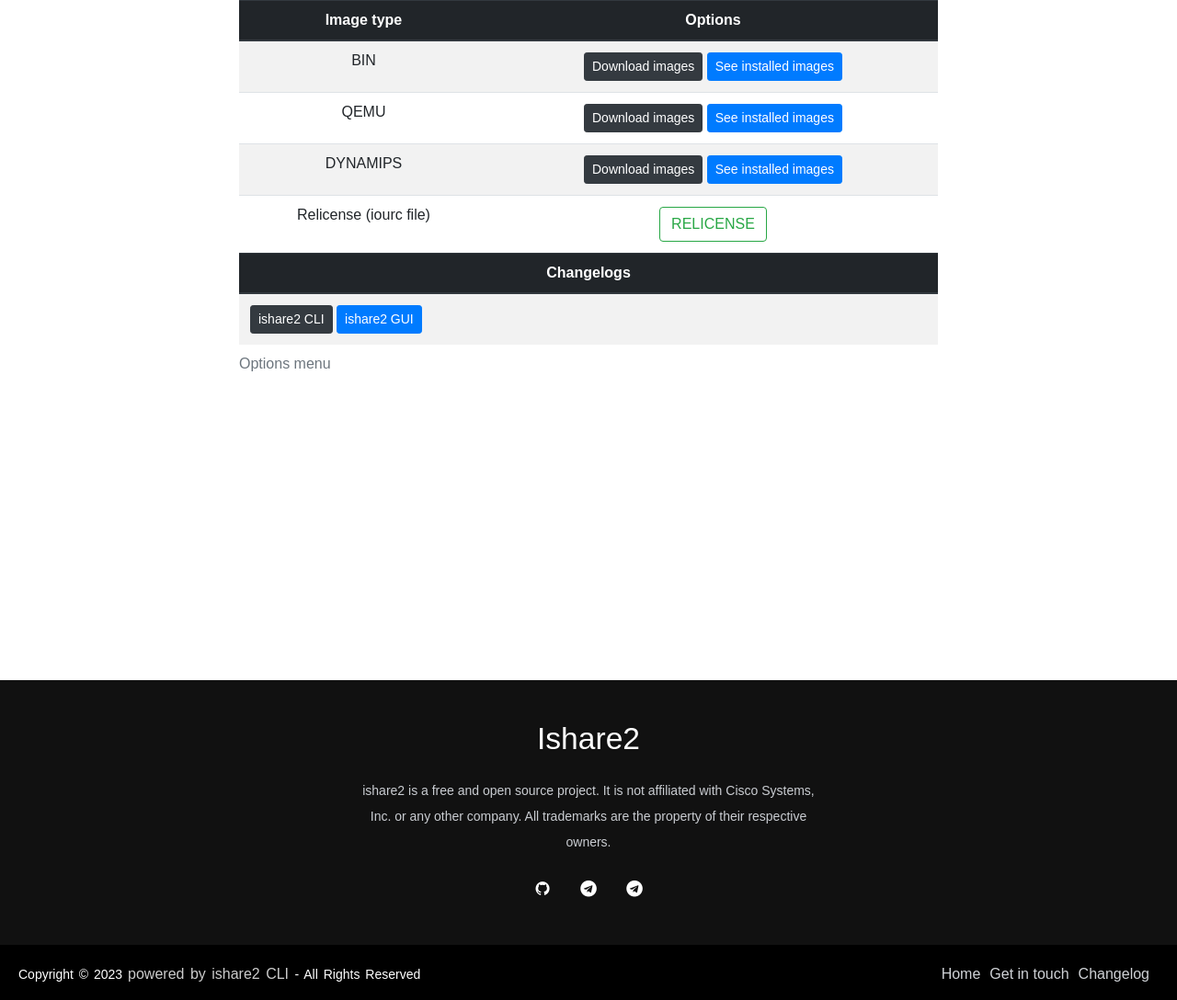
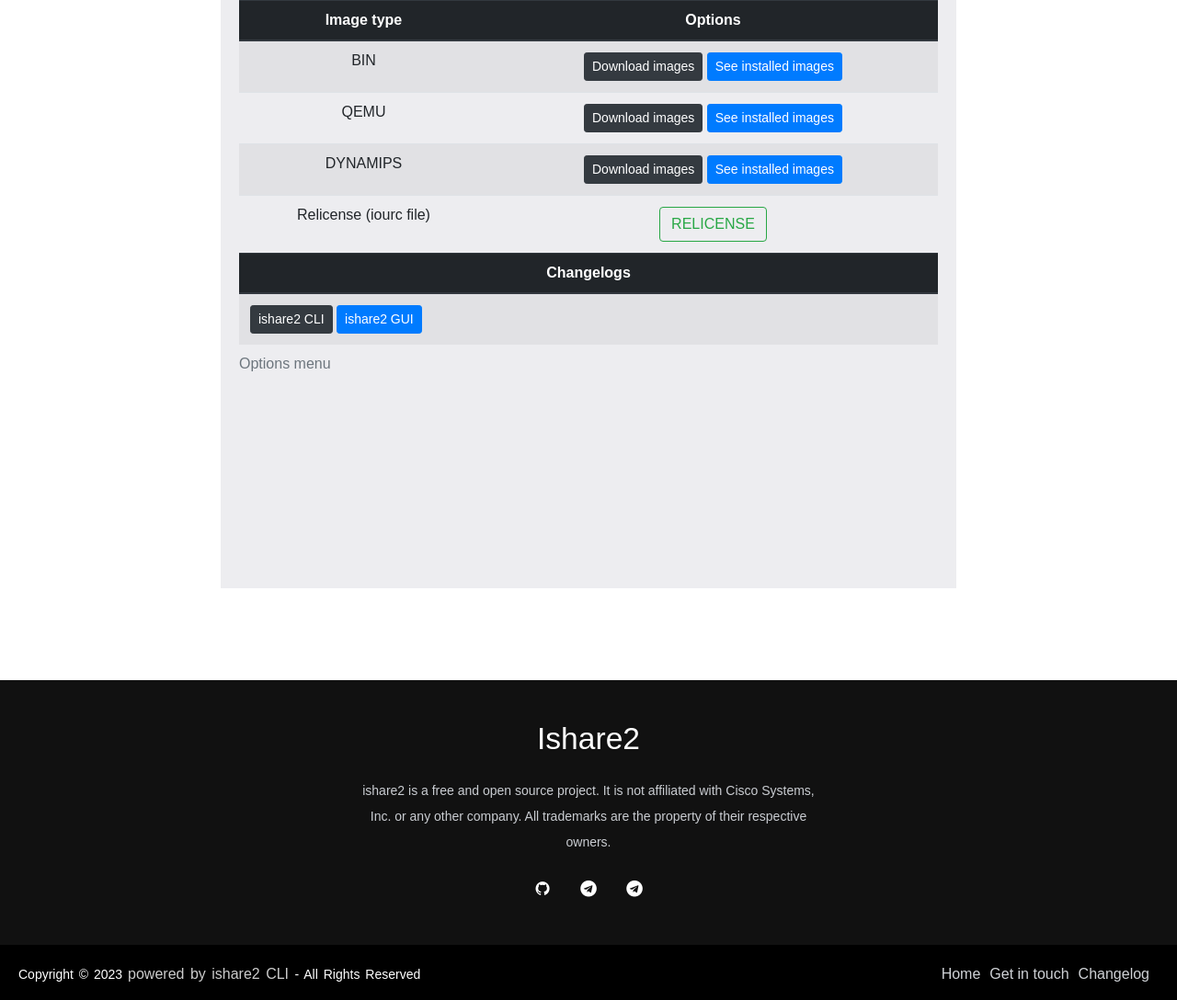
Before and after one commit to ishare2-org/ishare2-web-gui, a FastAPI app: page / in a window 1280 px wide. Shown: the part 56-1144 px from the top of the page at 92% size. Run offline with FastAPI, Linux system fonts and the light colour scheme; data that the repository does not hold is empty; some libraries are stand-ins or nearby versions.

Commit message:
<main> element container

```diff
--- a/web_app/static/styles/styles.css
+++ b/web_app/static/styles/styles.css
@@ -3,6 +3,14 @@
   box-sizing: border-box;
   margin: 0;
   padding: 0;
+}
+main {
+  background: #ededf0;
+  color: #fff;
+  font-size: 16px;
+  line-height: 1.5;
+  font-weight: 400;
+  overflow-x: hidden;
 }
 
 h1 {
```
